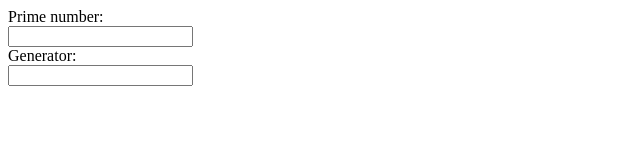
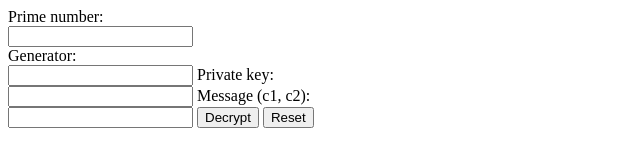
Before and after one commit to pieman353/elgamal, a plain HTML site: page index.html in a window 1280 px wide. Shown: the whole page, without its empty margins (0-640 px from the left). Drawn offline with Linux system fonts and the light colour scheme.

Commit message:
Update index.html

```diff
--- a/index.html
+++ b/index.html
@@ -4,5 +4,11 @@
     <input type="text" name="p"><br>
     Generator:<br>
     <input type="text" name="g">
+    Private key:<br>
+    <input type="text" name="q">
+    Message (c1, c2):<br>
+    <input type="text" name="c">
+    <input type="submit" value="Decrypt">
+    <input type="reset" value="Reset">
   </form>
 </head>
```
